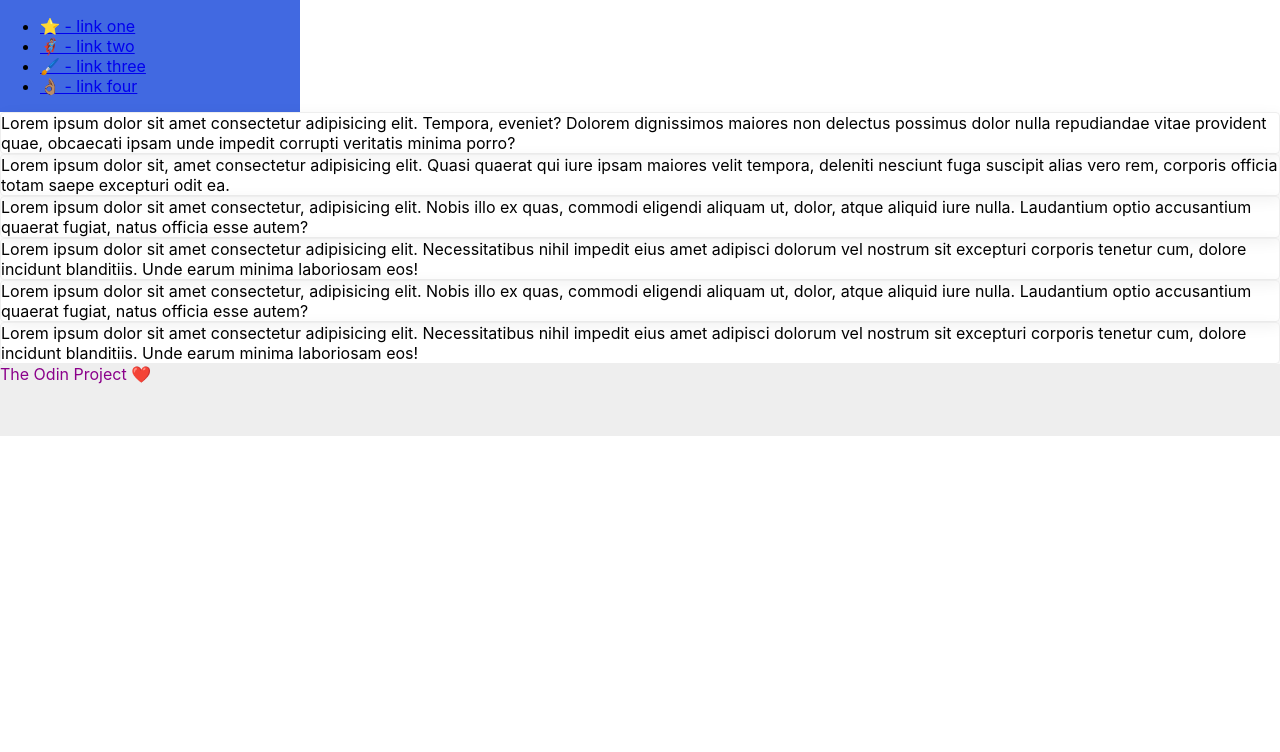
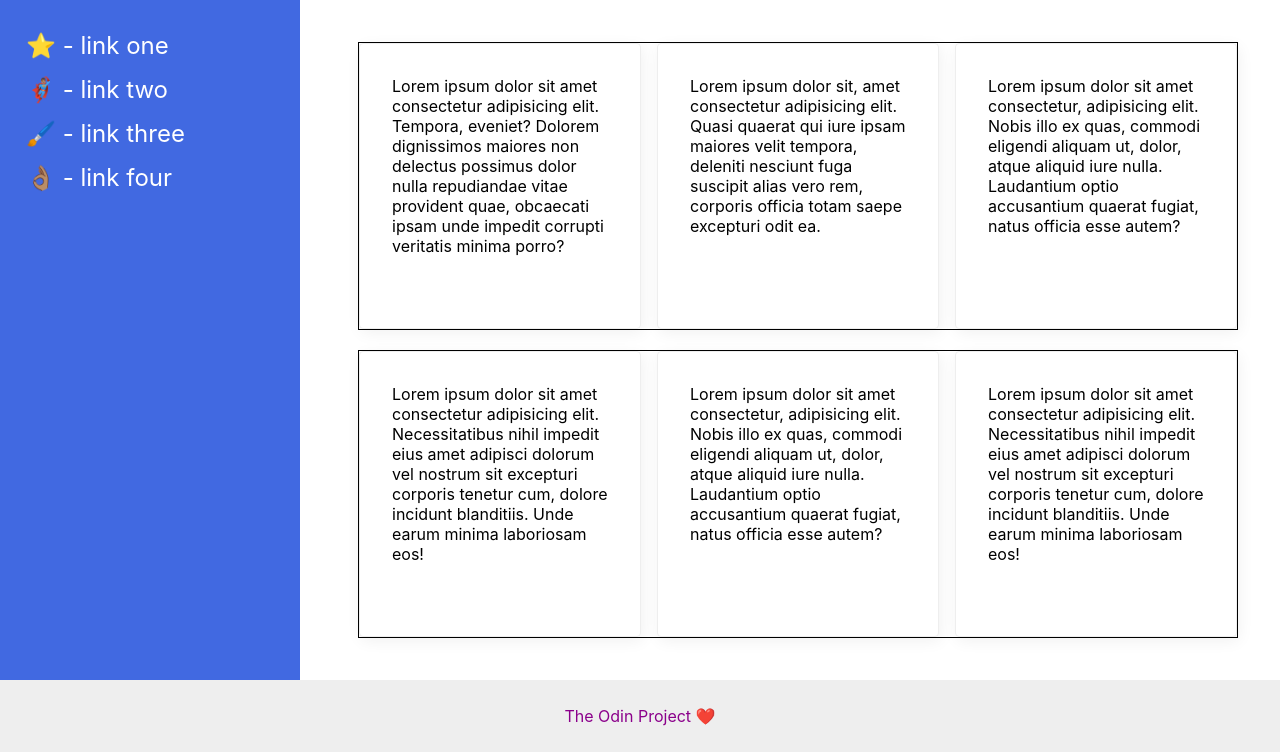
Before and after one commit to H-S-L-O/as_exercises, a plain HTML site: page css/flex/layout-2/index.html in a window 1280 px wide. Shown: the part 72-824 px from the top of the page. Before the commit the page ends 800 px from the top, so only its background shows below. Drawn offline with Linux system fonts and the light colour scheme.

Commit message:
I am almost there, i can fell it

```diff
--- a/css/flex/layout-2/index.html
+++ b/css/flex/layout-2/index.html
@@ -8,10 +8,12 @@
     <link rel="stylesheet" href="style.css">
   </head>
   <body>
+    <main class="container">
       <div class="header">
         MY AWESOME WEBSITE
       </div>
 
+      <aside>
         <div class="sidebar">
           <ul>
             <li><a href="#">⭐ - link one</a></li>
@@ -21,15 +23,23 @@
           </ul>
         </div>
 
+        <section>
+          <article class="art-1">
             <div class="card">Lorem ipsum dolor sit amet consectetur adipisicing elit. Tempora, eveniet? Dolorem dignissimos maiores non delectus possimus dolor nulla repudiandae vitae provident quae, obcaecati ipsam unde impedit corrupti veritatis minima porro?</div>
             <div class="card">Lorem ipsum dolor sit, amet consectetur adipisicing elit. Quasi quaerat qui iure ipsam maiores velit tempora, deleniti nesciunt fuga suscipit alias vero rem, corporis officia totam saepe excepturi odit ea.</div>
             <div class="card">Lorem ipsum dolor sit amet consectetur, adipisicing elit. Nobis illo ex quas, commodi eligendi aliquam ut, dolor, atque aliquid iure nulla. Laudantium optio accusantium quaerat fugiat, natus officia esse autem?</div>
+          </article>
+          <article class="art-2">
             <div class="card">Lorem ipsum dolor sit amet consectetur adipisicing elit. Necessitatibus nihil impedit eius amet adipisci dolorum vel nostrum sit excepturi corporis tenetur cum, dolore incidunt blanditiis. Unde earum minima laboriosam eos!</div>
             <div class="card">Lorem ipsum dolor sit amet consectetur, adipisicing elit. Nobis illo ex quas, commodi eligendi aliquam ut, dolor, atque aliquid iure nulla. Laudantium optio accusantium quaerat fugiat, natus officia esse autem?</div>
             <div class="card">Lorem ipsum dolor sit amet consectetur adipisicing elit. Necessitatibus nihil impedit eius amet adipisci dolorum vel nostrum sit excepturi corporis tenetur cum, dolore incidunt blanditiis. Unde earum minima laboriosam eos!</div>
+          </article>
+          </section>
+        </aside>
 
         <div class="footer">
           The Odin Project ❤️
         </div>
+      </main>
     </body>
     </html>
--- a/css/flex/layout-2/style.css
+++ b/css/flex/layout-2/style.css
@@ -1,31 +1,92 @@
 body {
   font-family: -apple-system, BlinkMacSystemFont, 'Segoe UI', Roboto, Oxygen, Ubuntu, Cantarell, 'Open Sans', 'Helvetica Neue', sans-serif;
   margin: 0;
-  min-height: 100vh;
+  padding: 0;
+  box-sizing: border-box;
+}
+
+.container {
+  border: 1px slid black;
   display: flex;
   flex-direction: column;
+}
+
+aside {
+  display: flex;
+  height: 85vh;
+}
+
+.sidebar {
+  display: flex;
+  justify-content: flex-start;
+  align-items: flex-start;
+  flex: 0 0 300px;
+  padding: 16px;
+  margin-right: 16px;
+  background: royalblue;
+  box-sizing: border-box;
+}
+
+.sidebar a {
+  font-size: 24px;
+  color: white;
+  text-decoration: none;;
+}
+
+.sidebar ul {
+  list-style-type: none;
+  margin: 0;
+  padding: 0;
+}
+
+.sidebar li {
+  margin: 15px 10px;
+}
+
+section {
+  display: flex;
+  align-items: flex-start;
+  flex-direction: column;
+  justify-content: space-evenly;
+  align-items: center;
+  padding: 32px;
 }
 
 .header {
   height: 72px;
   background: darkmagenta;
   color: white;
+  font-size: 32px;
+  font-weight: 900;
+  display: flex;
+  align-items: center;
+  padding-left: 16px;
 }
 
 .footer {
   height: 72px;
   background: #eee;
   color: darkmagenta;
+  display: flex;
+  justify-content: center;
+  align-items: center;
 }
 
-.sidebar {
-  width: 300px;
-  background: royalblue;
-  box-sizing: border-box;
+
+.art-1, .art-2 {
+  display: flex;
+  flex-direction: row;
+  gap: 16px;
+  flex: auto;
+  border: 1px solid black;
+  margin: 10px 10px;
+  flex-wrap: wrap;
 }
 
 .card {
   border: 1px solid #eee;
   box-shadow: 2px 4px 16px rgba(0,0,0,.06);
   border-radius: 4px;
+  padding: 32px;
+  flex: 1 1 200px;
 }
```
Lines whose indentation alone changed are shown as unchanged.
